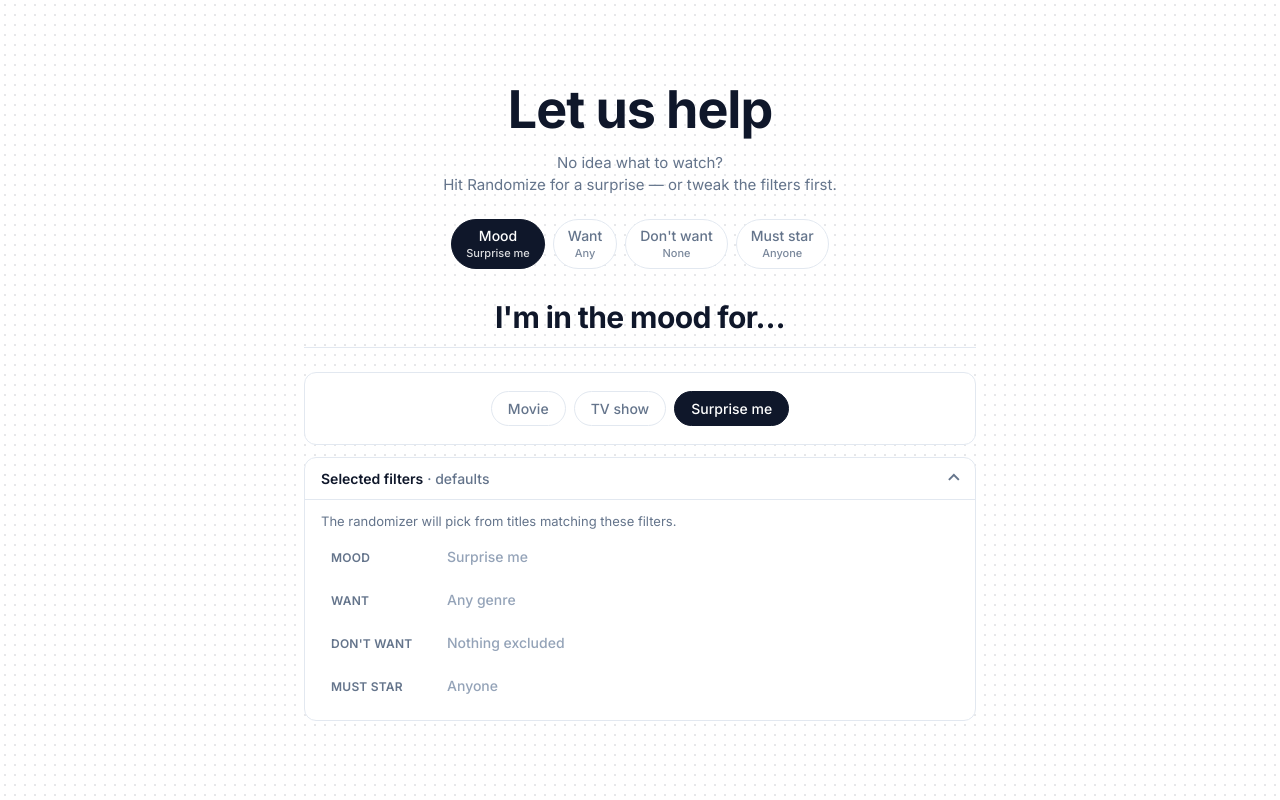
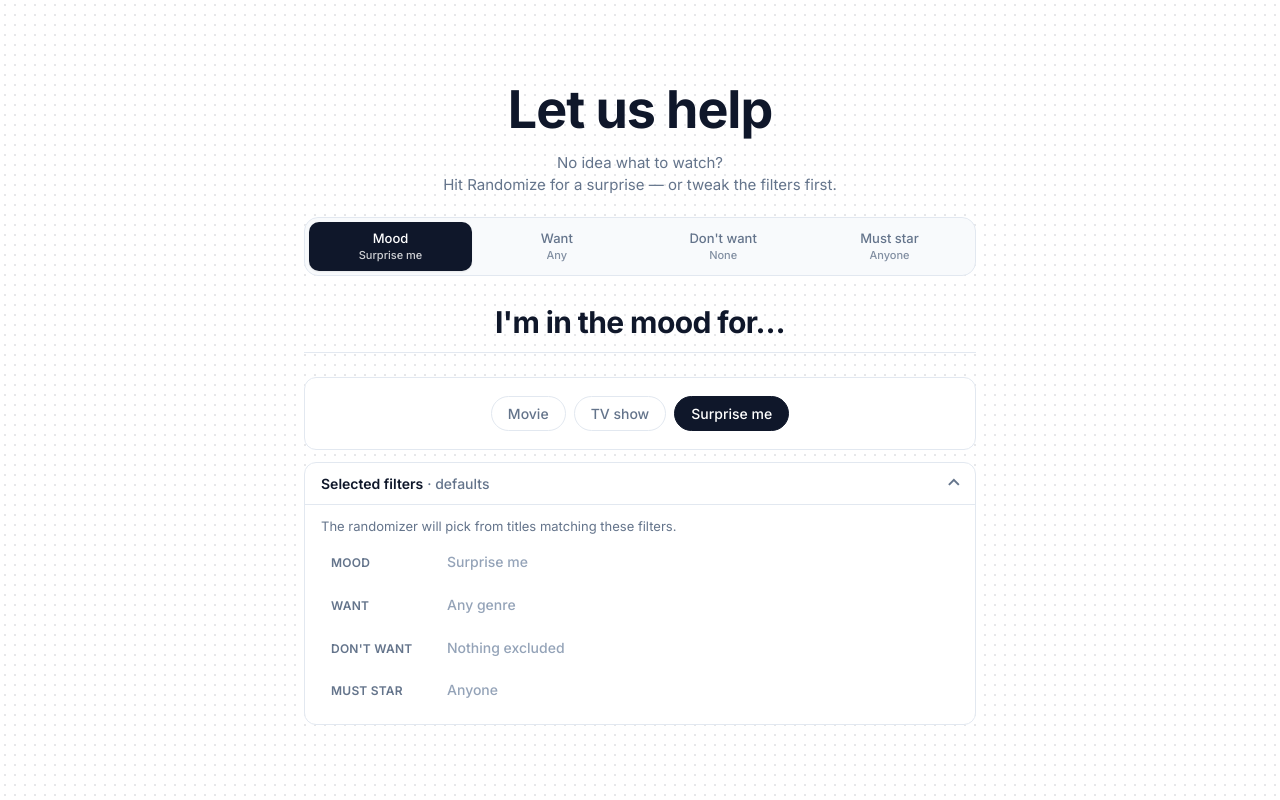
Before and after one commit to iti101/movieDatabase2.5, a React (Vite) app: page / in a window 1280 px wide. Shown: the part 1600-2400 px from the top of the page. Built offline with nearby package versions, Linux system fonts and the light colour scheme.

Commit message:
Polish Suggest filter tabs into a segmented control with filled-state indicators.

```diff
--- a/src/pages/SuggestPage.css
+++ b/src/pages/SuggestPage.css
@@ -75,54 +75,66 @@
 .suggest-page__tabs {
   display: flex;
   flex-wrap: nowrap;
-  justify-content: center;
-  gap: 0.5rem;
-  min-width: min-content;
-  padding: 0.125rem;
+  align-items: stretch;
+  gap: 0.2rem;
+  width: 100%;
+  min-width: min(100%, 28rem);
+  padding: 0.25rem;
+  border: 1px solid var(--border);
+  border-radius: 0.875rem;
+  background: var(--surface-muted);
+  box-sizing: border-box;
 }
 
 .suggest-page__tab {
   display: inline-flex;
+  flex: 1 1 0;
   flex-direction: column;
   align-items: center;
-  gap: 0.125rem;
-  flex-shrink: 0;
-  padding: 0.5rem 0.875rem;
-  border: 1px solid var(--border);
-  border-radius: 9999px;
-  background: var(--surface);
+  justify-content: center;
+  gap: 0.15rem;
+  min-width: 0;
+  padding: 0.55rem 0.5rem;
+  border: none;
+  border-radius: 0.625rem;
+  background: transparent;
   font-family: inherit;
-  font-size: 0.875rem;
+  font-size: 0.8125rem;
   font-weight: 500;
   line-height: 1.2;
   color: var(--text-muted);
   cursor: pointer;
   transition:
     background-color 0.15s ease,
-    border-color 0.15s ease,
-    color 0.15s ease;
+    color 0.15s ease,
+    box-shadow 0.15s ease;
 }
 
 .suggest-page__tab:hover {
-  border-color: var(--border-strong);
   color: var(--text);
+  background: var(--surface-hover);
 }
 
 .suggest-page__tab:focus-visible {
   outline: 2px solid var(--focus-ring);
   outline-offset: 2px;
+  z-index: 1;
 }
 
 .suggest-page__tab--active {
-  border-color: var(--btn-bg);
   background: var(--btn-bg);
+  color: var(--btn-text);
+  box-shadow: 0 1px 2px rgb(0 0 0 / 0.08);
+}
+
+.suggest-page__tab--active:hover {
+  background: var(--btn-bg-hover);
   color: var(--btn-text);
 }
 
-.suggest-page__tab--active:hover {
-  border-color: var(--btn-bg-hover);
-  background: var(--btn-bg-hover);
-  color: var(--btn-text);
+.suggest-page__tab--set:not(.suggest-page__tab--active) .suggest-page__tab-badge {
+  color: var(--text);
+  opacity: 1;
 }
 
 .suggest-page__tab-label {
@@ -130,13 +142,13 @@
 }
 
 .suggest-page__tab-badge {
-  max-width: 7rem;
+  max-width: 100%;
   overflow: hidden;
   text-overflow: ellipsis;
   white-space: nowrap;
   font-size: 0.6875rem;
   font-weight: 500;
-  opacity: 0.85;
+  opacity: 0.8;
 }
 
 .suggest-page__filter-summary {
@@ -520,7 +532,12 @@
   }
 
   .suggest-page__tabs {
-    justify-content: flex-start;
+    min-width: 22rem;
+  }
+
+  .suggest-page__tab {
+    padding: 0.5rem 0.375rem;
+    font-size: 0.75rem;
   }
 
   .suggest-page__panel {
--- a/src/pages/SuggestPage.jsx
+++ b/src/pages/SuggestPage.jsx
@@ -264,6 +264,13 @@ export default function SuggestPage({ embedded = false }) {
     star: selectedPerson?.title ?? 'Anyone',
   };
 
+  const tabFilled = {
+    mood: mediaType !== 'any',
+    want: includeGenres.length > 0,
+    dont: excludeGenres.length > 0,
+    star: Boolean(selectedPerson),
+  };
+
   const activeFilterCount = countActiveFilters({
     mediaType,
     includeGenres,
@@ -341,9 +348,13 @@ export default function SuggestPage({ embedded = false }) {
             >
               {FILTER_TABS.map((tab) => {
                 const isActive = activeTab === tab.id;
+                const isSet = tabFilled[tab.id];
                 let className = 'suggest-page__tab';
                 if (isActive) {
                   className += ' suggest-page__tab--active';
+                }
+                if (isSet) {
+                  className += ' suggest-page__tab--set';
                 }
                 return (
                   <button
```
